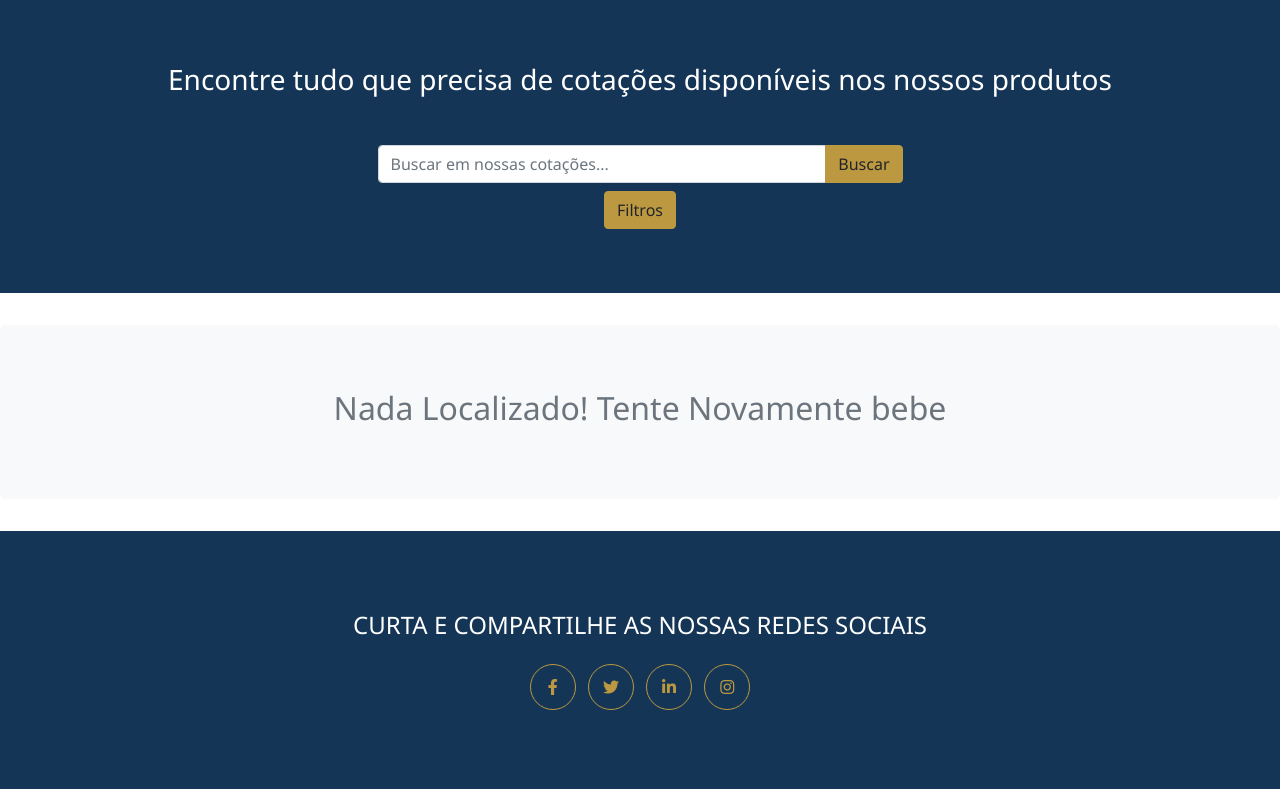
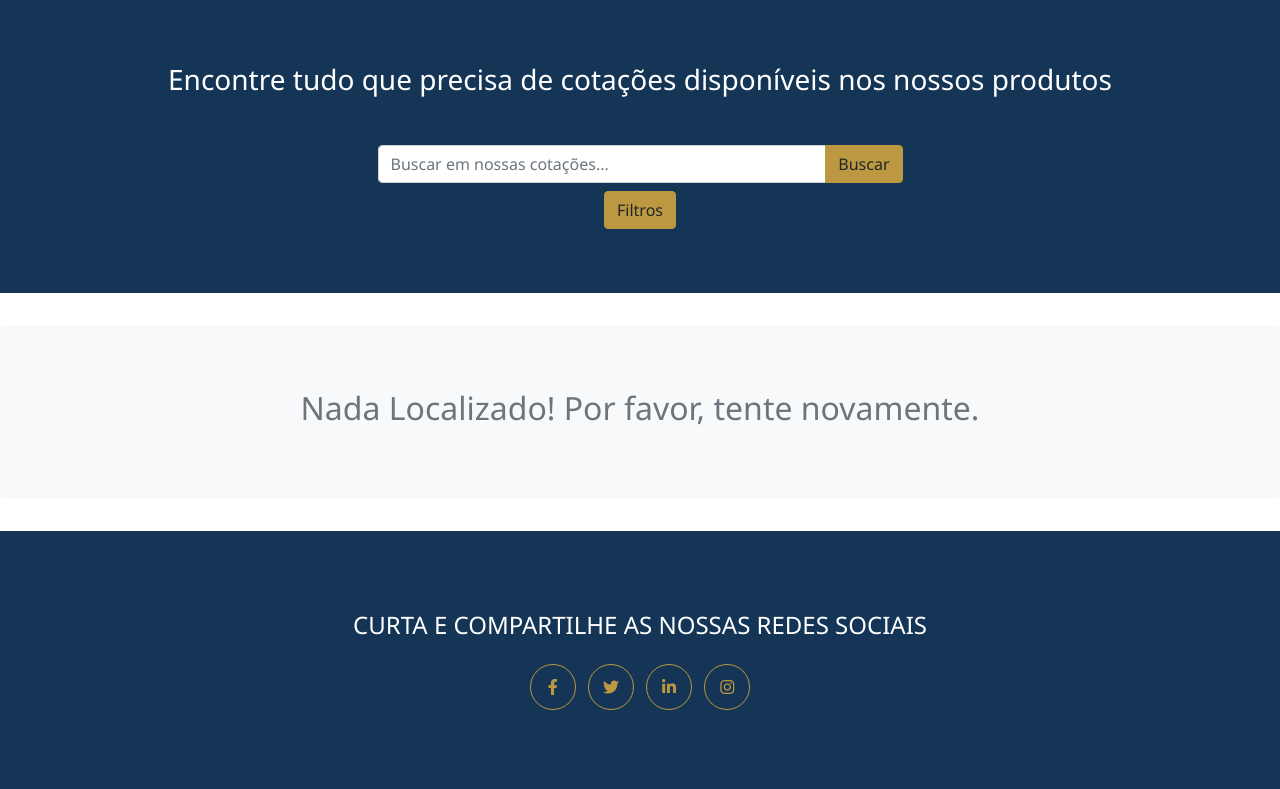
Before and after one commit to brunoLeal93/broadcastprodutos, a Flask app: template app/templates/cotacao.html in a window 1280 px wide. Shown: the part 73-862 px from the top of the page. Run offline with Flask 2, Linux system fonts and the light colour scheme; the template is opened without the code that fills it, so the values that code supplies are empty; some libraries are stand-ins or nearby versions.

Commit message:
Busca de Derivativos + Monta HTML Derivativos ok ok

```diff
--- a/app/templates/cotacao.html
+++ b/app/templates/cotacao.html
@@ -143,7 +143,7 @@
     {%if 'rowspan' not in html and html != '':%}
     <section class="jumbotron bg-light">
         <div class="container text-center">
-            <h2>Nada Localizado! Tente Novamente bebe</h2>
+            <h2>Nada Localizado! Por favor, tente novamente.</h2>
         </div>
     </section>
     {%elif html != '':%}
```
